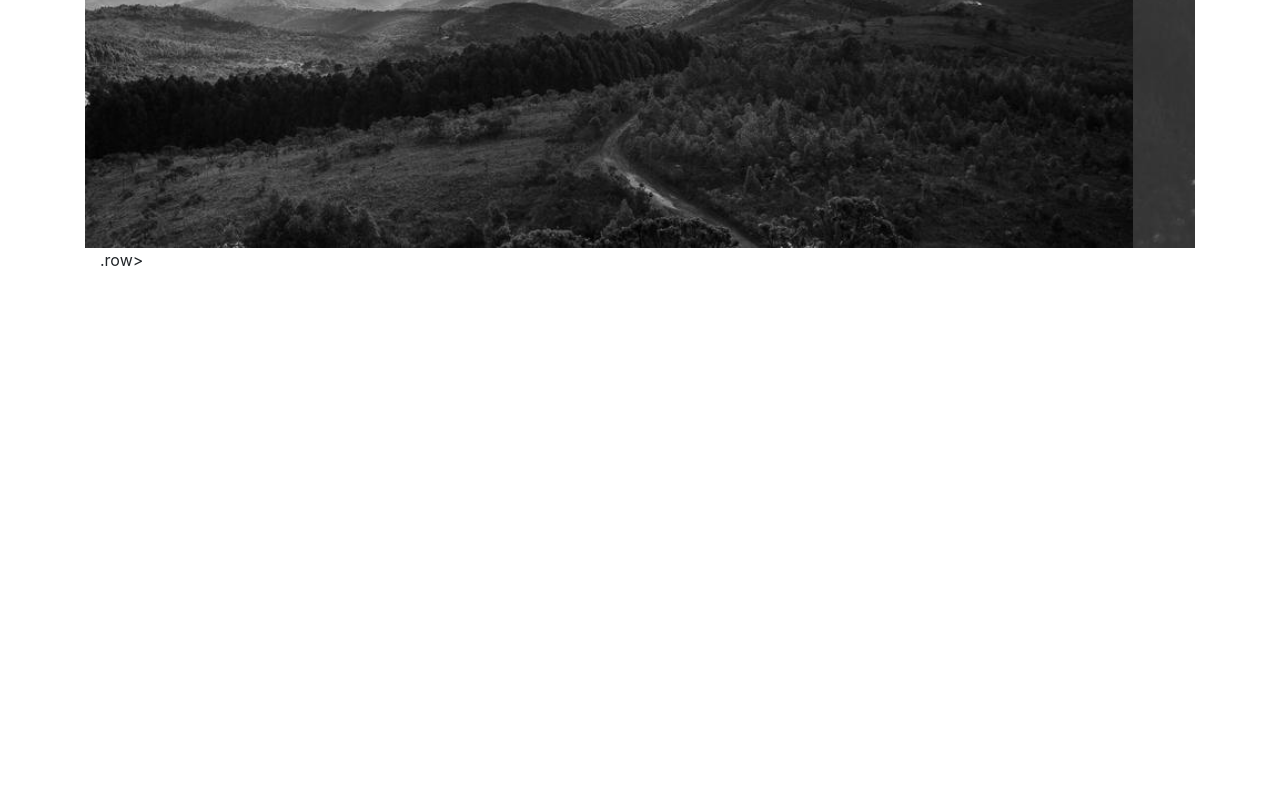
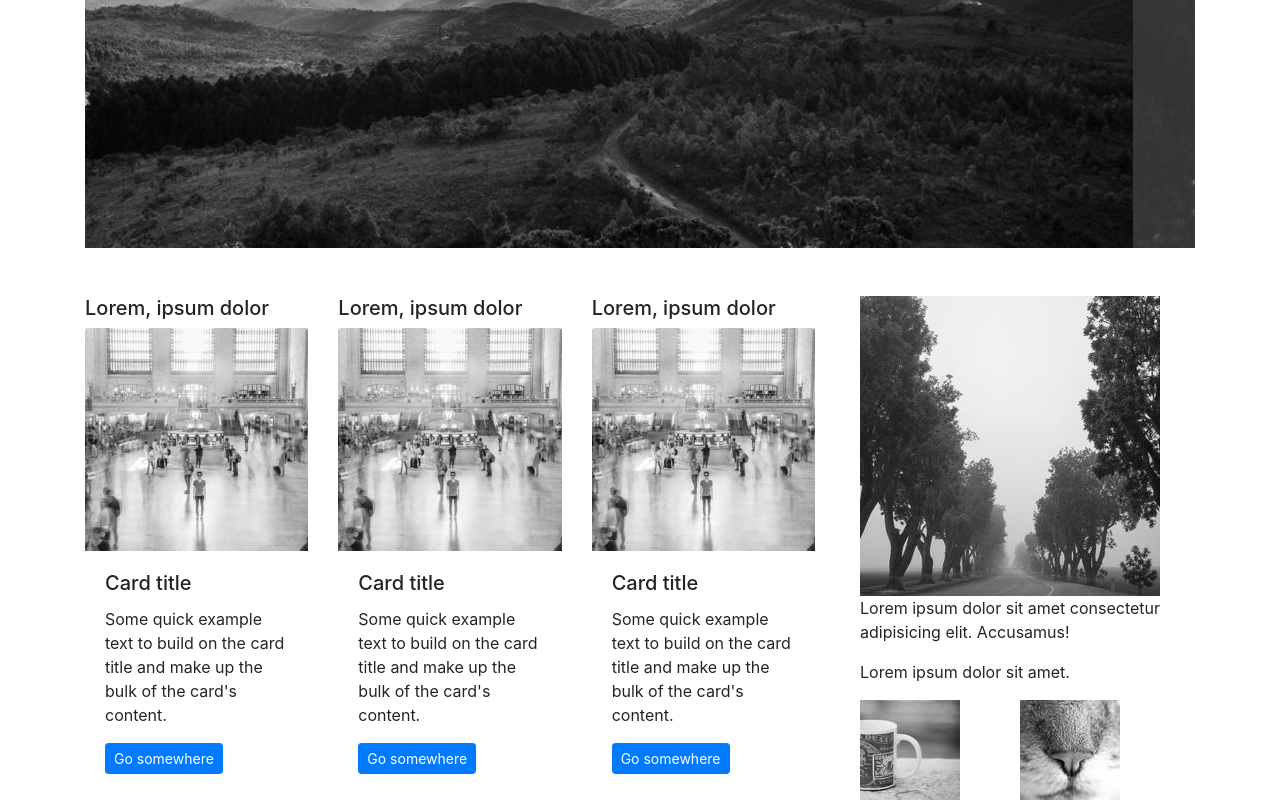
Before and after one commit to CarlosCabreraM/prueba_landing, a plain HTML site: page index.html in a window 1280 px wide. Shown: the part 403-1203 px from the top of the page. Before the commit the page ends 800 px from the top, so only its background shows below. Drawn offline with nearby package versions, Linux system fonts and the light colour scheme.

Commit message:
primer div de grillas

```diff
--- /dev/null
+++ b/assets/stylesheets/style.css
@@ -0,0 +1,7 @@
+.card{
+    border: none;
+}
+.body{
+    background-color: black;
+    color: white;
+}
--- a/index.html
+++ b/index.html
@@ -5,6 +5,7 @@
     <meta name="viewport" content="width=device-width, initial-scale=1.0">
     <meta http-equiv="X-UA-Compatible" content="ie=edge">
     <link rel="stylesheet" href="https://stackpath.bootstrapcdn.com/bootstrap/4.3.1/css/bootstrap.min.css" integrity="sha384-ggOyR0iXCbMQv3Xipma34MD+dH/1fQ784/j6cY/iJTQUOhcWr7x9JvoRxT2MZw1T" crossorigin="anonymous">
+    <link rel="stylesheet" href="./assets/stylesheets/style.css">
     <title>Document</title>
 </head>
 <body>
@@ -33,16 +34,63 @@
                 </div>
             </div>
         </div>
-        <div class="container">
+        <br><br>
             <div class="row">
                 <div class="col-md-8">
-                    .row>
+                    <div class="row">
+                        <div class="col-md-4 card" style="width: 18rem;">
+                            <h5>Lorem, ipsum dolor</h5>
+                            <img src="./assets/images/md/img2.jpg" class="card-img-top" alt="...">
+                            <div class="card-body">
+                                <h5 class="card-title">Card title</h5>
+                                <p class="card-text">Some quick example text to build on the card title and make up the bulk of the card's content.</p>
+                                <a href="#" class="btn btn-primary btn-sm">Go somewhere</a>
+                            </div>
+                        </div>
+                        <div class="col-md-4 card" style="width: 18rem;">
+                            <h5>Lorem, ipsum dolor</h5>
+                            <img src="./assets/images/md/img2.jpg" class="card-img-top" alt="...">
+                            <div class="card-body">
+                                <h5 class="card-title">Card title</h5>
+                                <p class="card-text">Some quick example text to build on the card title and make up the bulk of the card's content.</p>
+                                <a href="#" class="btn btn-primary btn-sm">Go somewhere</a>
+                            </div>
+                        </div>
+                        <div class="col-md-4 card" style="width: 18rem;">
+                            <h5>Lorem, ipsum dolor</h5>
+                            <img src="./assets/images/md/img2.jpg" class="card-img-top" alt="...">
+                            <div class="card-body">
+                                <h5 class="card-title">Card title</h5>
+                                <p class="card-text">Some quick example text to build on the card title and make up the bulk of the card's content.</p>
+                                <a href="#" class="btn btn-primary btn-sm">Go somewhere</a>
+                            </div>
+                        </div>
+                    </div>
                 </div>
-                <div class="col-md4">
-
+                <div class="col-md-4">
+                    <div class="container">
+                        <div class="row">
+                            <div class="col-md-12">
+                                <img src="./assets/images/md/img5.jpg" alt="">
+                                <p>Lorem ipsum dolor sit amet consectetur adipisicing elit. Accusamus!</p>
+                            </div>
+                        </div>
+                        <div class="row">
+                            <div class="col-md-12">
+                                <p>Lorem ipsum dolor sit amet.</p>
+                            </div>
+                            <div class="row container">
+                                <div class="col-md-6">
+                                    <img src="./assets/images/sm/img1.jpg" alt="">
+                                </div>
+                                <div class="col-md-6">
+                                    <img src="./assets/images/sm/img2.jpg" alt="">
+                                </div>
+                            </div>
+                        </div>
+                    </div>
                 </div>
             </div>
-        </div>
     </div>
     <script src="https://code.jquery.com/jquery-3.3.1.slim.min.js" integrity="sha384-q8i/X+965DzO0rT7abK41JStQIAqVgRVzpbzo5smXKp4YfRvH+8abtTE1Pi6jizo" crossorigin="anonymous"></script>
 <script src="https://cdnjs.cloudflare.com/ajax/libs/popper.js/1.14.7/umd/popper.min.js" integrity="sha384-UO2eT0CpHqdSJQ6hJty5KVphtPhzWj9WO1clHTMGa3JDZwrnQq4sF86dIHNDz0W1" crossorigin="anonymous"></script>
```
